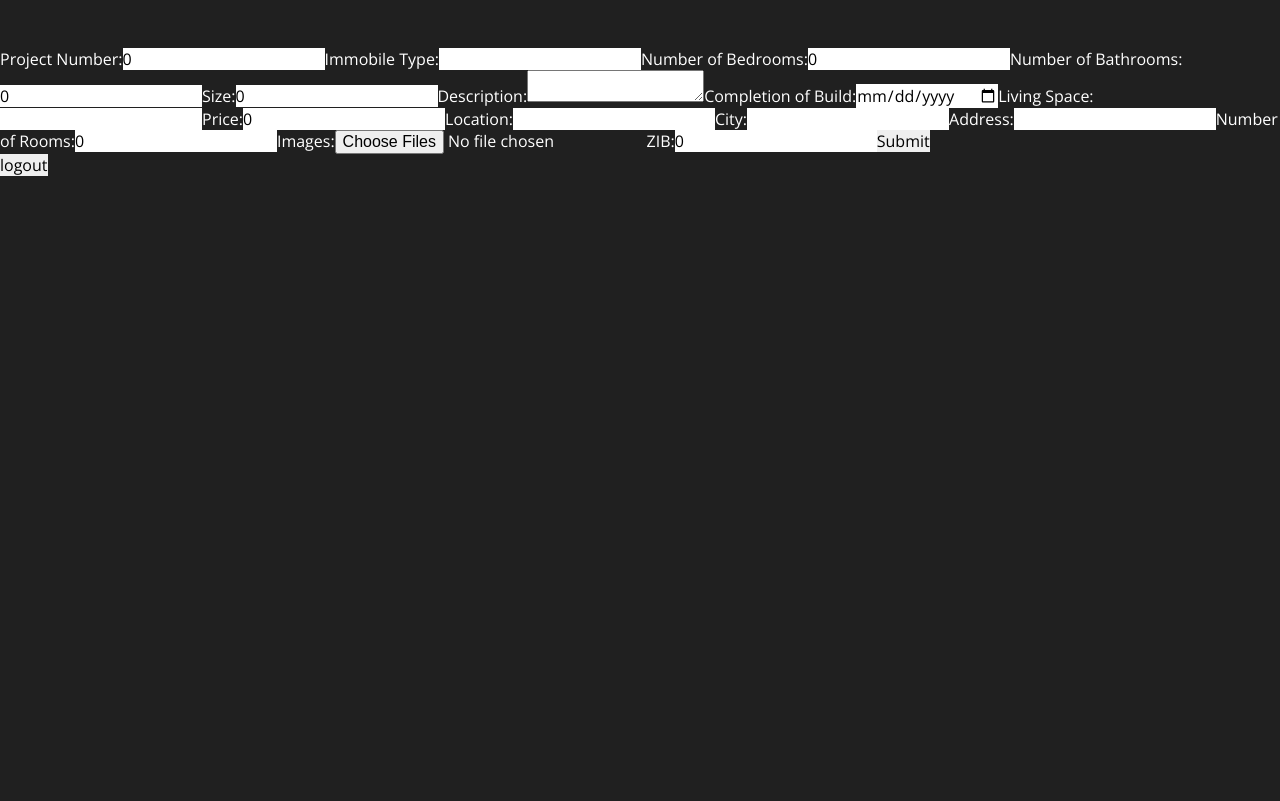
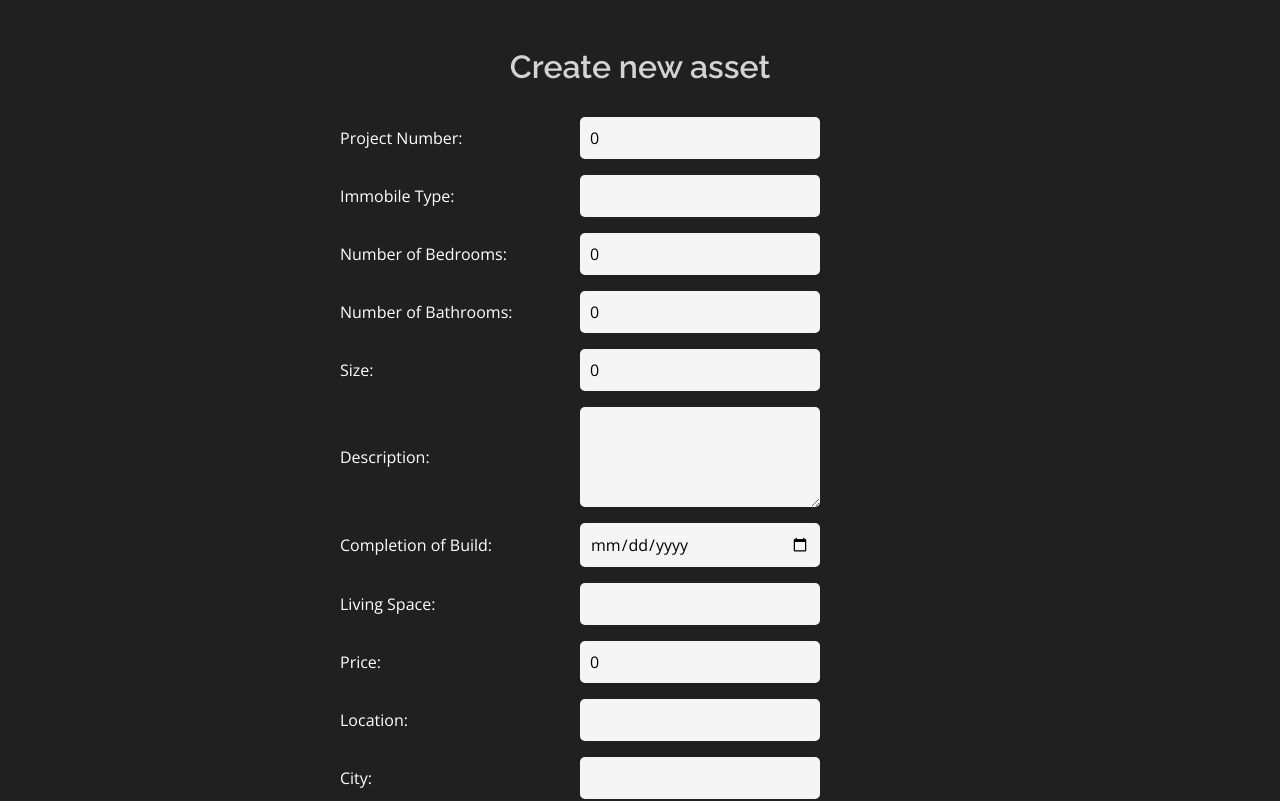
Before and after one commit to Hadesal/nextJs-sukanav1, a Next.js app: page /admin/addimmobile in a window 1280 px wide. Shown: the top 801 px of the page. Built offline with nearby package versions, Linux system fonts and the light colour scheme.

Commit message:
finished login css

```diff
--- a/components/FormComponent.js
+++ b/components/FormComponent.js
@@ -47,7 +47,8 @@ const ImmobileForm = () => {
 
   return (
     <form onSubmit={handleSubmit}>
-      <label>
+      <div className="fields">
+        <div className="input-field">
           Project Number:
           <input
             type="number"
@@ -60,19 +61,24 @@ const ImmobileForm = () => {
               });
             }}
           />
-      </label>
-      <label>
+        </div>
+
+        <div className="input-field">
           Immobile Type:
           <input
             type="text"
             name="immobileType"
             value={immobileState.immobileType}
             onChange={(e) =>
-            setImmobileState({ ...immobileState, immobileType: e.target.value })
+              setImmobileState({
+                ...immobileState,
+                immobileType: e.target.value,
+              })
             }
           />
-      </label>
-      <label>
+        </div>
+
+        <div className="input-field">
           Number of Bedrooms:
           <input
             type="number"
@@ -84,9 +90,10 @@ const ImmobileForm = () => {
                 details: { ...immobileState.details, bedRooms: e.target.value },
               })
             }
-        />
-      </label>
-      <label>
+          />{" "}
+        </div>
+
+        <div className="input-field">
           Number of Bathrooms:
           <input
             type="number"
@@ -95,13 +102,16 @@ const ImmobileForm = () => {
             onChange={(e) =>
               setImmobileState({
                 ...immobileState,
-              details: { ...immobileState.details, bathRooms: e.target.value },
+                details: {
+                  ...immobileState.details,
+                  bathRooms: e.target.value,
+                },
               })
             }
           />
-      </label>
+        </div>
 
-      <label>
+        <div className="input-field">
           Size:
           <input
             type="number"
@@ -114,8 +124,9 @@ const ImmobileForm = () => {
               })
             }
           />
-      </label>
-      <label>
+        </div>
+
+        <div className="input-field">
           Description:
           <textarea
             name="description"
@@ -130,8 +141,8 @@ const ImmobileForm = () => {
               })
             }
           />
-      </label>
-      <label>
+        </div>
+        <div className="input-field">
           Completion of Build:
           <input
             type="date"
@@ -144,19 +155,22 @@ const ImmobileForm = () => {
               })
             }
           />
-      </label>
-      <label>
+        </div>
+        <div className="input-field">
           Living Space:
           <input
             type="text"
             name="livingSpace"
             value={immobileState.livingSpace}
             onChange={(e) =>
-            setImmobileState({ ...immobileState, livingSpace: e.target.value })
+              setImmobileState({
+                ...immobileState,
+                livingSpace: e.target.value,
+              })
             }
           />
-      </label>
-      <label>
+        </div>
+        <div className="input-field">
           Price:
           <input
             type="number"
@@ -166,8 +180,8 @@ const ImmobileForm = () => {
               setImmobileState({ ...immobileState, price: e.target.value })
             }
           />
-      </label>
-      <label>
+        </div>
+        <div className="input-field">
           Location:
           <input
             type="text"
@@ -177,8 +191,8 @@ const ImmobileForm = () => {
               setImmobileState({ ...immobileState, location: e.target.value })
             }
           />
-      </label>
-      <label>
+        </div>
+        <div className="input-field">
           City:
           <input
             type="text"
@@ -188,8 +202,8 @@ const ImmobileForm = () => {
               setImmobileState({ ...immobileState, city: e.target.value })
             }
           />
-      </label>
-      <label>
+        </div>
+        <div className="input-field">
           Address:
           <input
             type="text"
@@ -199,8 +213,8 @@ const ImmobileForm = () => {
               setImmobileState({ ...immobileState, address: e.target.value })
             }
           />
-      </label>
-      <label>
+        </div>
+        <div className="input-field">
           Number of Rooms:
           <input
             type="number"
@@ -210,8 +224,9 @@ const ImmobileForm = () => {
               setImmobileState({ ...immobileState, rooms: e.target.value })
             }
           />
-      </label>
-      <label htmlFor="images">Images:</label>
+        </div>
+        <div className="input-field">
+          Images:
           <input
             type="file"
             id="images"
@@ -219,7 +234,9 @@ const ImmobileForm = () => {
             multiple
             onChange={handleFileUpload}
           />
-      <label>
+        </div>
+
+        <div className="input-field">
           ZIB:
           <input
             type="number"
@@ -229,8 +246,9 @@ const ImmobileForm = () => {
               setImmobileState({ ...immobileState, zib: e.target.value })
             }
           />
-      </label>
-      <button type="submit">Submit</button>
+        </div>
+        <button type="submit" className="btn">Submit</button>
+      </div>
     </form>
   );
 };
--- a/pages/admin/addimmobile.js
+++ b/pages/admin/addimmobile.js
@@ -25,11 +25,12 @@ export default function AddNewImmobile() {
 
   return (
     <>
+    <h1 className="header-form">Create new asset</h1>
       <div>
         <ImmobileForm />
       </div>
-      <div>
-        <button onClick={handleLogout}>logout</button>
+      <div className="center-btn">
+        <button onClick={handleLogout} className="logout">logout</button>
       </div>
     </>
   );
--- a/styles/app.css
+++ b/styles/app.css
@@ -623,3 +623,107 @@ input {
 .about__img-two:hover {
   transform: var(--img-scale);
 }
+form {
+  display: flex;
+  flex-direction: column;
+  max-width: 600px;
+  margin: 0 auto;
+}
+
+label {
+  display: flex;
+  flex-direction: row;
+  align-items: center;
+  margin-bottom: 20px;
+  width: 100%;
+}
+/* -----------------Form --------------------*/
+
+.fields {
+  width: 30rem;
+}
+
+.input-field {
+  display: flex;
+  justify-content: space-between;
+  align-items: center;
+  padding-bottom: 1rem;
+}
+
+input,
+textarea {
+  margin-left: 20px;
+  padding: 10px;
+  border-radius: 5px;
+  border: none;
+  background-color: #f5f5f5;
+  width: 15rem;
+}
+
+input[type="number"]::-webkit-inner-spin-button,
+input[type="number"]::-webkit-outer-spin-button {
+  -webkit-appearance: none;
+  margin: 0;
+}
+
+textarea {
+  height: 100px;
+}
+
+input[type="submit"] {
+  margin-top: 20px;
+  padding: 10px 20px;
+  border-radius: 5px;
+  border: none;
+  background-color: #3f51b5;
+  color: #fff;
+  font-size: 16px;
+  cursor: pointer;
+}
+
+.btn{
+  background-color: rgb(184, 156, 0);
+  color: black;
+  padding: 10px 20px;
+  font-size: 16px;
+  font-weight: bold;
+  border: none;
+  border-radius: 5px;
+  cursor: pointer;
+  transition: all 0.3s ease-in-out;
+}
+
+.btn:hover {
+  background-color: rgb(117, 84, 0);
+}
+
+.logout{
+  background-color: rgb(255, 113, 47);
+  color: rgb(255, 255, 255);
+  padding: 10px 20px;
+  font-size: 16px;
+  font-weight: bold;
+  border: none;
+  border-radius: 5px;
+  cursor: pointer;
+  transition: all 0.3s ease-in-out;
+}
+
+.logout:hover {
+  background-color: rgb(255, 30, 0);
+}
+
+.center-btn{
+  display: flex;
+  justify-content: center;
+  padding-left: 20rem;
+  align-items: center;
+  padding-bottom: 10rem;
+}
+
+.header-form{
+  display: flex;
+  justify-content: center;
+  align-self:center;
+  padding-bottom: 2rem;
+}
```
Also changed, not shown: pages/admin/login.js (+5 -5 lines). Lines whose indentation alone changed are shown as unchanged.
